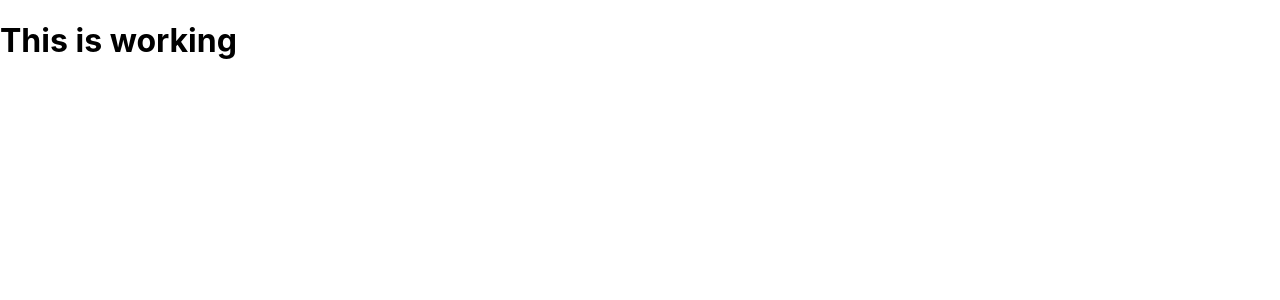
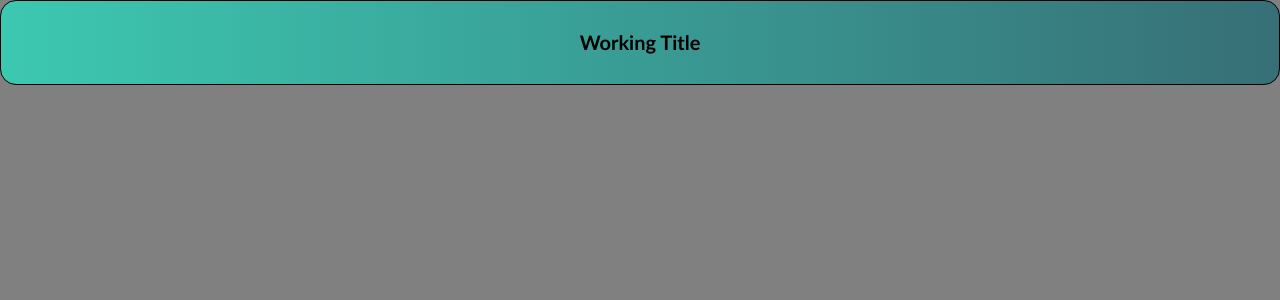
Before and after one commit to bradfan/project-genspark, a React (Create React App) app in the folder project-genspark/: page / in a window 1280 px wide. Shown: the top 300 px of the page. Built offline with nearby package versions, Linux system fonts and the light colour scheme.

Commit message:
establish header properties

```diff
--- a/project-genspark/src/index.css
+++ b/project-genspark/src/index.css
@@ -1,13 +1,25 @@
 body {
   margin: 0;
-  font-family: -apple-system, BlinkMacSystemFont, 'Segoe UI', 'Roboto', 'Oxygen',
-    'Ubuntu', 'Cantarell', 'Fira Sans', 'Droid Sans', 'Helvetica Neue',
-    sans-serif;
+  padding: 0;
+  font-family:'Trebuchet MS', 'Lucida Sans Unicode', 'Lucida Grande', 'Lucida Sans', Arial, sans-serif;
   -webkit-font-smoothing: antialiased;
   -moz-osx-font-smoothing: grayscale;
+  background-color: gray;
+  font-size: 62.5%;
 }
 
 code {
   font-family: source-code-pro, Menlo, Monaco, Consolas, 'Courier New',
     monospace;
 }
+
+.header {
+  text-align: center;
+  background-image: linear-gradient(to right, rgb(60, 200, 177), rgb(55, 111, 119));
+  border: 1px solid black;
+  border-radius: 1rem;
+  padding:1rem;
+  width: 100%;
+  box-sizing:border-box;
+
+}
--- a/project-genspark/src/pages/Header.js
+++ b/project-genspark/src/pages/Header.js
@@ -3,7 +3,7 @@ import React from 'react';
 function Header() {
     return (
         <div className="header">
-            <h1 className="title">This is working</h1>
+            <h1 className="title">Working Title</h1>
         </div>
     )
 }
```
